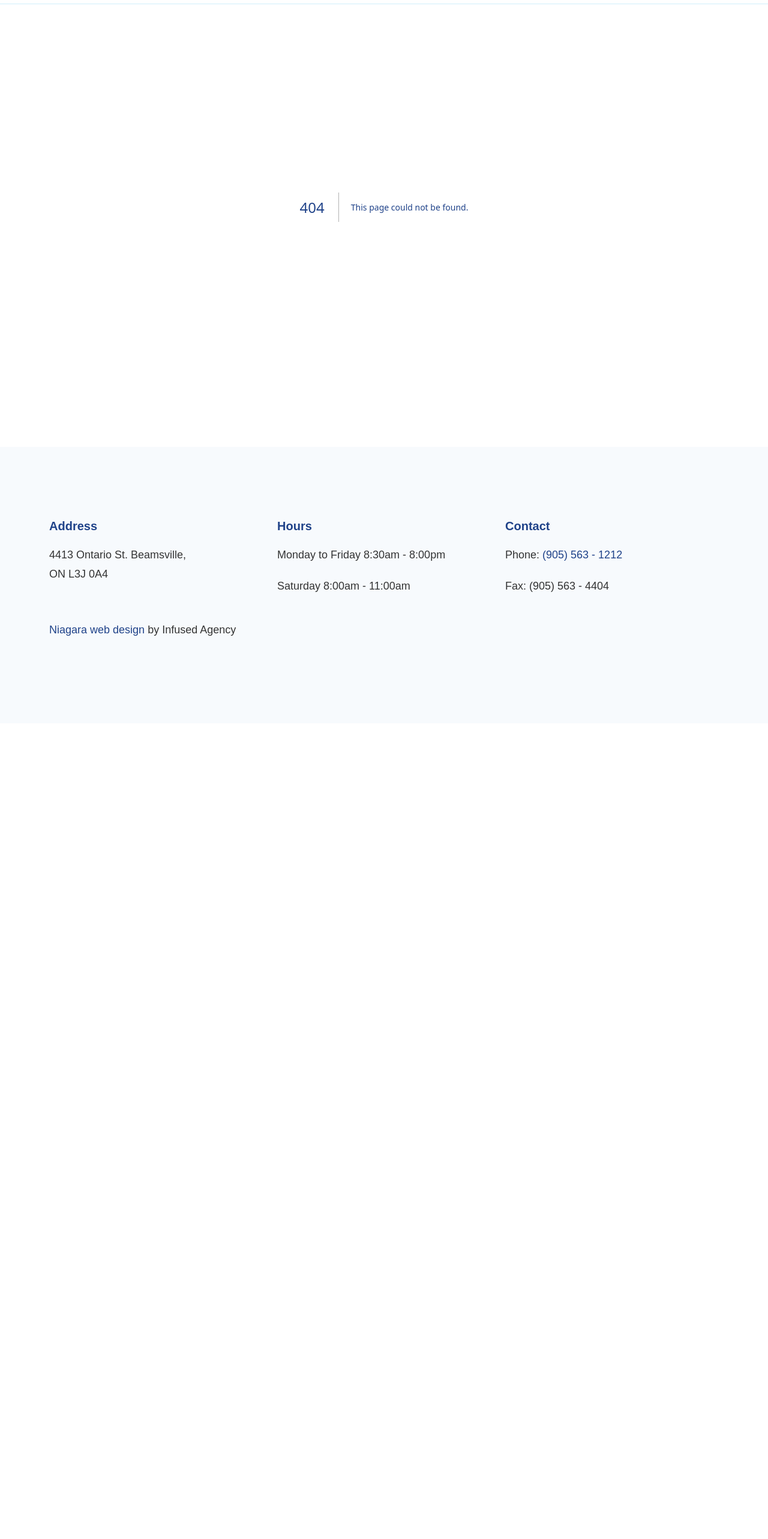
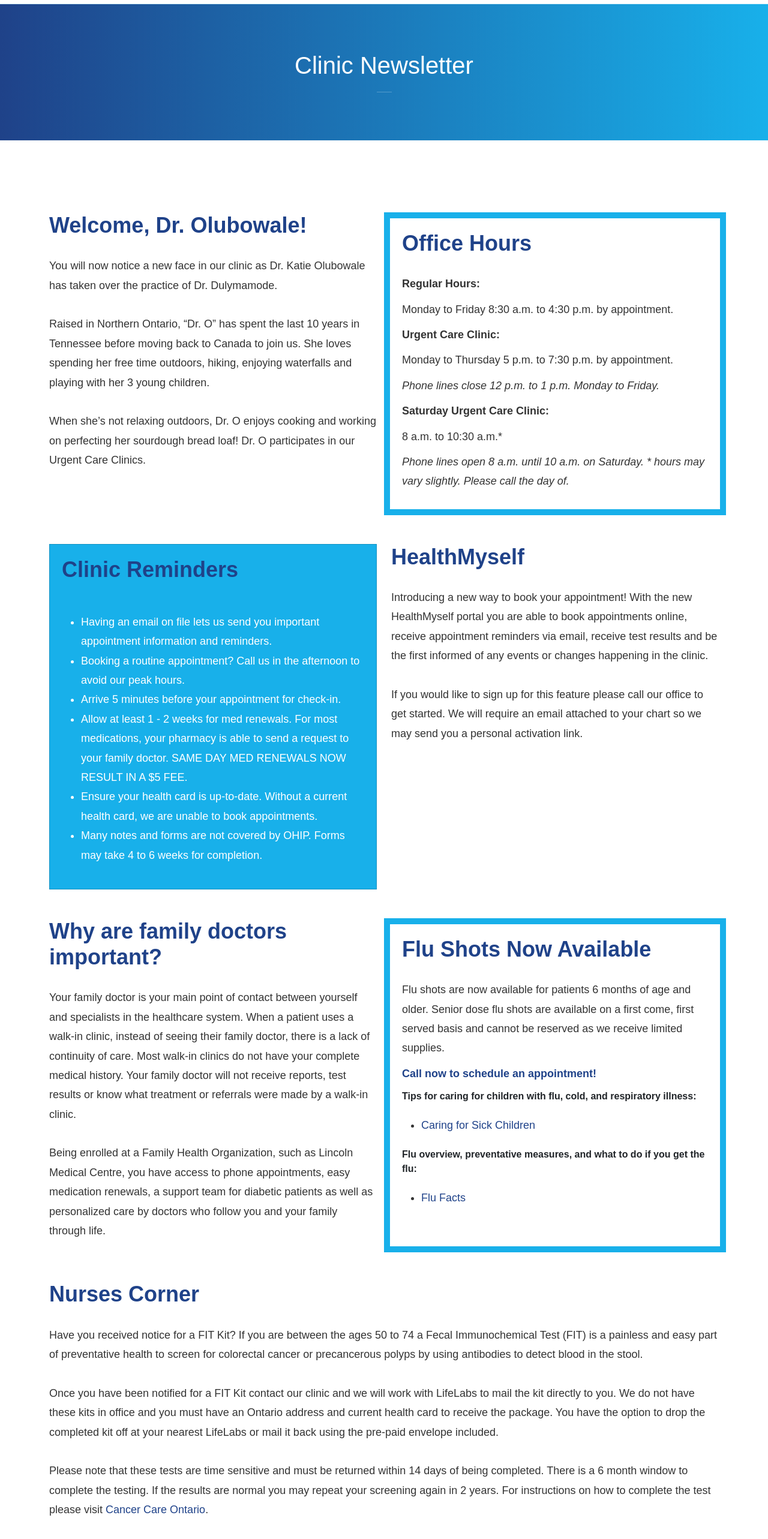
Before and after one commit to lincolnmedweb/lincolnmed, a Next.js app: page /newsletter in a window 1280 px wide. Before the commit this address had no page. Shown: the part 76-2642 px from the top of the page at 60% size. Before the commit the page ends 1282 px from the top, so only its background shows below. Built offline with nearby package versions, Linux system fonts and the light colour scheme.

Commit message:
Client changes

```diff
--- a/components/shared/footer/Footer.tsx
+++ b/components/shared/footer/Footer.tsx
@@ -18,7 +18,8 @@ const Footer = () => {
             </Col>
             <Col lg="4">
               <h5>Hours</h5>
-              <p>Monday to Friday 8:30am - 8:00pm</p>
+              <p>Monday to Thursday 8:30am - 8:00pm</p>
+              <p>Friday 8:30am - 4:30pm</p>
               <p>Saturday 8:00am - 11:00am</p>
             </Col>
             <Col lg="4">
--- a/components/shared/nav/Navigation.js
+++ b/components/shared/nav/Navigation.js
@@ -20,30 +20,20 @@ const Navigation = () => {
           <Navbar.Collapse id="basic-navbar-nav">
             <Nav className="ms-auto">
               <NavDropdown title="About" id="basic-nav-dropdown">
-                <NavDropdown.Item href="/mission/">
-                  Mission Statement
-                </NavDropdown.Item>
-                <NavDropdown.Item href="/family-health/">
-                  Family Health Organization
-                </NavDropdown.Item>
-                <NavDropdown.Item href="/privacy/">
-                  Privacy Policy
-                </NavDropdown.Item>
+                <NavDropdown.Item href="/mission/">Mission Statement</NavDropdown.Item>
+                <NavDropdown.Item href="/family-health/">Family Health Organization</NavDropdown.Item>
+                <NavDropdown.Item href="/privacy/">Privacy Policy</NavDropdown.Item>
                 <NavDropdown.Item href="/team/">Our Team</NavDropdown.Item>
               </NavDropdown>
               <Nav.Link href="/resources/">Patient Resources</Nav.Link>
-              <Nav.Link
-                target="_blank"
-                href="https://portal.healthmyself.net/lincolnmedicalcentre/#/"
-              >
+              <Nav.Link target="_blank" href="https://portal.healthmyself.net/lincolnmedicalcentre/#/">
                 HealthMyself
               </Nav.Link>
               <NavDropdown title="Clinics" id="basic-nav-dropdown">
                 <NavDropdown.Item href="/diabetes/">Diabetes</NavDropdown.Item>
-                <NavDropdown.Item href="/flu-clinics/">
-                  Flu Clinics
-                </NavDropdown.Item>
+                <NavDropdown.Item href="/flu-clinics/">Flu Clinics</NavDropdown.Item>
               </NavDropdown>
+              <Nav.Link href="/newsletter/">Newsletter</Nav.Link>
               <Nav.Link href="/contact/">Contact Us</Nav.Link>
             </Nav>
           </Navbar.Collapse>
--- a/pages/contact.tsx
+++ b/pages/contact.tsx
@@ -29,7 +29,8 @@ export default function Contact() {
               <p>905-563-4404</p>
 
               <h2>Hours of Operation</h2>
-              <p>Monday to Friday 8:30am-8:00pm</p>
+              <p>Monday to Thursday 8:30am-8:00pm</p>
+              <p>Friday 8:30am - 4:30pm</p>
               <p>Saturday 8:00am-11:00am</p>
             </Col>
             <Col lg="6">
--- /dev/null
+++ b/pages/newsletter.tsx
@@ -0,0 +1,168 @@
+import Head from "next/head";
+import { Container, Row, Col } from "react-bootstrap";
+
+import InnerHero from "../components/innerHero/innerHero";
+
+export default function Newsletter() {
+  return (
+    <>
+      <Head>
+        <title>Newsletter | Lincoln Medical Centre</title>
+        <meta name="description" content="Check outLincoln Medical Centre's newsletter. Click here to learn more." />
+        <link rel="icon" href="/favicon.ico" />
+      </Head>
+      <InnerHero title="Clinic Newsletter" />
+      <section className="inner-content newsletter">
+        <Container>
+          <Row>
+            <Col lg="6">
+              <h2>Welcome, Dr. Olubowale!</h2>
+              <p>
+                You will now notice a new face in our clinic as Dr. Katie Olubowale has taken over the practice of Dr.
+                Dulymamode.
+                <br />
+                <br />
+                Raised in Northern Ontario, “Dr. O” has spent the last 10 years in Tennessee before moving back to
+                Canada to join us. She loves spending her free time outdoors, hiking, enjoying waterfalls and playing
+                with her 3 young children.
+                <br />
+                <br />
+                When she’s not relaxing outdoors, Dr. O enjoys cooking and working on perfecting her sourdough bread
+                loaf! Dr. O participates in our Urgent Care Clinics.
+              </p>
+            </Col>
+            <Col lg="6" className="card blue">
+              <h2>Office Hours</h2>
+              <p>
+                <strong>Regular Hours:</strong>
+              </p>
+              <p>Monday to Friday 8:30 a.m. to 4:30 p.m. by appointment.</p>
+              <p>
+                <strong>Urgent Care Clinic:</strong>
+              </p>
+              <p>Monday to Thursday 5 p.m. to 7:30 p.m. by appointment.</p>
+              <p>
+                <em>Phone lines close 12 p.m. to 1 p.m. Monday to Friday.</em>
+              </p>
+              <p>
+                <strong>Saturday Urgent Care Clinic:</strong>
+              </p>
+              <p>8 a.m. to 10:30 a.m.*</p>
+              <p>
+                <em>
+                  Phone lines open 8 a.m. until 10 a.m. on Saturday. * hours may vary slightly. Please call the day of.
+                </em>
+              </p>
+            </Col>
+          </Row>
+          <Row className="pt-5">
+            <Col lg="6">
+              <div className="clinic card">
+                <h2>Clinic Reminders</h2>
+                <ul>
+                  <li>Having an email on file lets us send you important appointment information and reminders.</li>
+                  <li>Booking a routine appointment? Call us in the afternoon to avoid our peak hours.</li>
+                  <li>Arrive 5 minutes before your appointment for check-in.</li>
+                  <li>
+                    Allow at least 1 - 2 weeks for med renewals. For most medications, your pharmacy is able to send a
+                    request to your family doctor. SAME DAY MED RENEWALS NOW RESULT IN A $5 FEE.
+                  </li>
+                  <li>
+                    Ensure your health card is up-to-date. Without a current health card, we are unable to book
+                    appointments.
+                  </li>
+                  <li>Many notes and forms are not covered by OHIP. Forms may take 4 to 6 weeks for completion.</li>
+                </ul>
+              </div>
+            </Col>
+            <Col lg="6">
+              <h2>HealthMyself</h2>
+              <p>
+                Introducing a new way to book your appointment! With the new HealthMyself portal you are able to book
+                appointments online, receive appointment reminders via email, receive test results and be the first
+                informed of any events or changes happening in the clinic.
+                <br />
+                <br />
+                If you would like to sign up for this feature please call our office to get started. We will require an
+                email attached to your chart so we may send you a personal activation link.
+              </p>
+            </Col>
+          </Row>
+          <Row className="pt-5">
+            <Col lg="6">
+              <h2>Why are family doctors important?</h2>
+              <p>
+                Your family doctor is your main point of contact between yourself and specialists in the healthcare
+                system. When a patient uses a walk-in clinic, instead of seeing their family doctor, there is a lack of
+                continuity of care. Most walk-in clinics do not have your complete medical history. Your family doctor
+                will not receive reports, test results or know what treatment or referrals were made by a walk-in
+                clinic.
+                <br />
+                <br />
+                Being enrolled at a Family Health Organization, such as Lincoln Medical Centre, you have access to phone
+                appointments, easy medication renewals, a support team for diabetic patients as well as personalized
+                care by doctors who follow you and your family through life.
+              </p>
+            </Col>
+            <Col lg="6" className="card blue">
+              <h2>Flu Shots Now Available</h2>
+              <p>
+                Flu shots are now available for patients 6 months of age and older. Senior dose flu shots are available
+                on a first come, first served basis and cannot be reserved as we receive limited supplies.
+              </p>
+              <p>
+                <strong>
+                  <a href="tel:(905) 563 - 1212">Call now to schedule an appointment!</a>
+                </strong>
+              </p>
+              <strong>Tips for caring for children with flu, cold, and respiratory illness:</strong>
+              <ul>
+                <li>
+                  <a target="_blank" href="https://lms.ontariofamilyphysicians.ca/files/OCFP_ActionsParentsCanTake.pdf">
+                    Caring for Sick Children
+                  </a>
+                </li>
+              </ul>
+              <strong>Flu overview, preventative measures, and what to do if you get the flu:</strong>
+              <ul>
+                <li>
+                  <a target="_blank" href="https://www.ontario.ca/page/flu-facts#section-5">
+                    Flu Facts
+                  </a>
+                </li>
+              </ul>
+            </Col>
+          </Row>
+          <Row className="pt-5">
+            <Col lg="12">
+              <h2>Nurses Corner</h2>
+              <p>
+                Have you received notice for a FIT Kit? If you are between the ages 50 to 74 a Fecal Immunochemical Test
+                (FIT) is a painless and easy part of preventative health to screen for colorectal cancer or precancerous
+                polyps by using antibodies to detect blood in the stool.
+                <br />
+                <br />
+                Once you have been notified for a FIT Kit contact our clinic and we will work with LifeLabs to mail the
+                kit directly to you. We do not have these kits in office and you must have an Ontario address and
+                current health card to receive the package. You have the option to drop the completed kit off at your
+                nearest LifeLabs or mail it back using the pre-paid envelope included.
+                <br />
+                <br />
+                Please note that these tests are time sensitive and must be returned within 14 days of being completed.
+                There is a 6 month window to complete the testing. If the results are normal you may repeat your
+                screening again in 2 years. For instructions on how to complete the test please visit{" "}
+                <a
+                  target="_blank"
+                  href="https://www.cancercareontario.ca/en/types-of-cancer/colorectal/screening/fit-instructions"
+                >
+                  Cancer Care Ontario
+                </a>
+                .
+              </p>
+            </Col>
+          </Row>
+        </Container>
+      </section>
+    </>
+  );
+}
--- a/styles/general.scss
+++ b/styles/general.scss
@@ -37,3 +37,23 @@ img {
     }
   }
 }
+
+.newsletter {
+  .card {
+    border-radius: 0;
+    padding: 20px;
+    p {
+      margin-top: 0px;
+      margin-bottom: 10px;
+    }
+  }
+  .blue {
+    border: 10px solid $light-blue;
+  }
+  .clinic {
+    background: $light-blue;
+    ul {
+      color: $white;
+    }
+  }
+}
```
Also changed, not shown: 1 other file (tests, documents, lock files or other folders).
